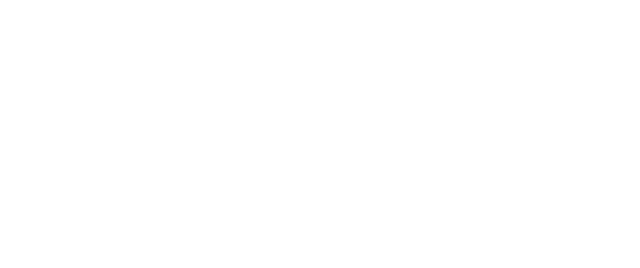
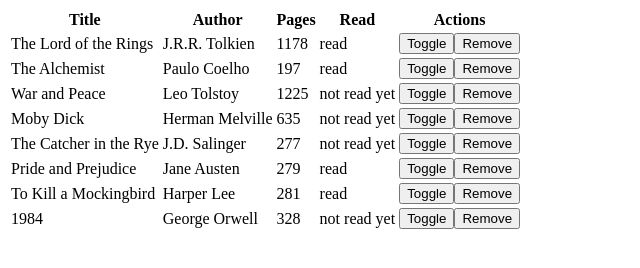
Before and after one commit to SHOIYAN/odin-Library, a plain HTML site: page index.html in a window 1280 px wide. Shown: the whole page, without its empty margins (0-640 px from the left). Drawn offline with Linux system fonts and the light colour scheme.

Commit message:
feat: add display books function

```diff
--- a/index.html
+++ b/index.html
@@ -1,13 +1,26 @@
 <!DOCTYPE html>
 <html lang="en">
-<head>
-    <meta charset="UTF-8">
-    <meta name="viewport" content="width=device-width, initial-scale=1.0">
+  <head>
+    <meta charset="UTF-8" />
+    <meta name="viewport" content="width=device-width, initial-scale=1.0" />
     <title>Library</title>
-    <link rel="stylesheet" href="index.css">
+    <link rel="stylesheet" href="index.css" />
     <script src="index.js" defer></script>
-</head>
-<body>
+  </head>
+  <body>
+    <table>
+      <thead>
+        <tr id="libraryTable">
+          <th>Title</th>
+          <th>Author</th>
+          <th>Pages</th>
+          <th>Read</th>
+          <th>Actions</th>
+        </tr>
+      </thead>
+      <tbody id="libraryTableBody">
 
-</body>
+      </tbody>
+    </table>
+  </body>
 </html>
--- a/index.js
+++ b/index.js
@@ -1,10 +1,10 @@
-'use strict';
+"use strict";
 
 const Library = [];
 
-function Book (title,author,pages,haveRead) {
+function Book(title, author, pages, haveRead) {
   if (!new.target) {
-        throw Error ("You must use the 'new' operator to call the constructor");
+    throw Error("You must use the 'new' operator to call the constructor");
   }
   this.title = title;
   this.author = author;
@@ -12,12 +12,12 @@ function Book (title,author,pages,haveRead) {
   this.haveRead = haveRead;
 }
 
-const theHobbit = new Book ('Hobbit','John',4000,'not read yet');
+const theHobbit = new Book("Hobbit", "John", 4000, "not read yet");
 
-function addBookToLibrary(title,author,pages,haveRead) {
-  const book = new Book (title,author,pages,haveRead);
+function addBookToLibrary(title, author, pages, haveRead) {
+  const book = new Book(title, author, pages, haveRead);
   book.id = crypto.randomUUID();
-  Library.push(book)
+  Library.push(book);
 }
 
 //sample books
@@ -25,11 +25,58 @@ function addBookToLibrary(title,author,pages,haveRead) {
 addBookToLibrary("1984", "George Orwell", 328, "not read yet");
 addBookToLibrary("To Kill a Mockingbird", "Harper Lee", 281, "read");
 addBookToLibrary("Pride and Prejudice", "Jane Austen", 279, "read");
-addBookToLibrary("The Catcher in the Rye", "J.D. Salinger", 277, "not read yet");
+addBookToLibrary(
+  "The Catcher in the Rye",
+  "J.D. Salinger",
+  277,
+  "not read yet"
+);
 addBookToLibrary("Moby Dick", "Herman Melville", 635, "not read yet");
 addBookToLibrary("War and Peace", "Leo Tolstoy", 1225, "not read yet");
 addBookToLibrary("The Alchemist", "Paulo Coelho", 197, "read");
 addBookToLibrary("The Lord of the Rings", "J.R.R. Tolkien", 1178, "read");
 
+// dom elements
+const tableBody = document.getElementById("libraryTableBody");
 
-console.log(Library);
+// Display function
+function displayBooks() {
+  tableBody.textContent = '';
+
+  Library.forEach((book) => {
+    const tableRow = document.createElement("tr");
+
+    const titleTableData = document.createElement("td");
+    titleTableData.textContent = book.title;
+
+    const authorTableData = document.createElement("td");
+    authorTableData.textContent = book.author;
+
+    const pagesTableData = document.createElement("td");
+    pagesTableData.textContent = book.pages;
+
+    const readTableData = document.createElement("td");
+    readTableData.textContent = book.haveRead;
+
+    const actionsTableData = document.createElement("td");
+    const toggleBtn = document.createElement("button");
+    const removeBtn = document.createElement("button");
+    toggleBtn.textContent = "Toggle";
+    removeBtn.textContent = "Remove";
+
+    actionsTableData.append(toggleBtn, removeBtn);
+
+    tableRow.append(
+      titleTableData,
+      authorTableData,
+      pagesTableData,
+      readTableData,
+      actionsTableData
+    );
+
+    tableBody.prepend(tableRow);
+  });
+}
+
+
+displayBooks();
```
Lines whose indentation alone changed are shown as unchanged.
